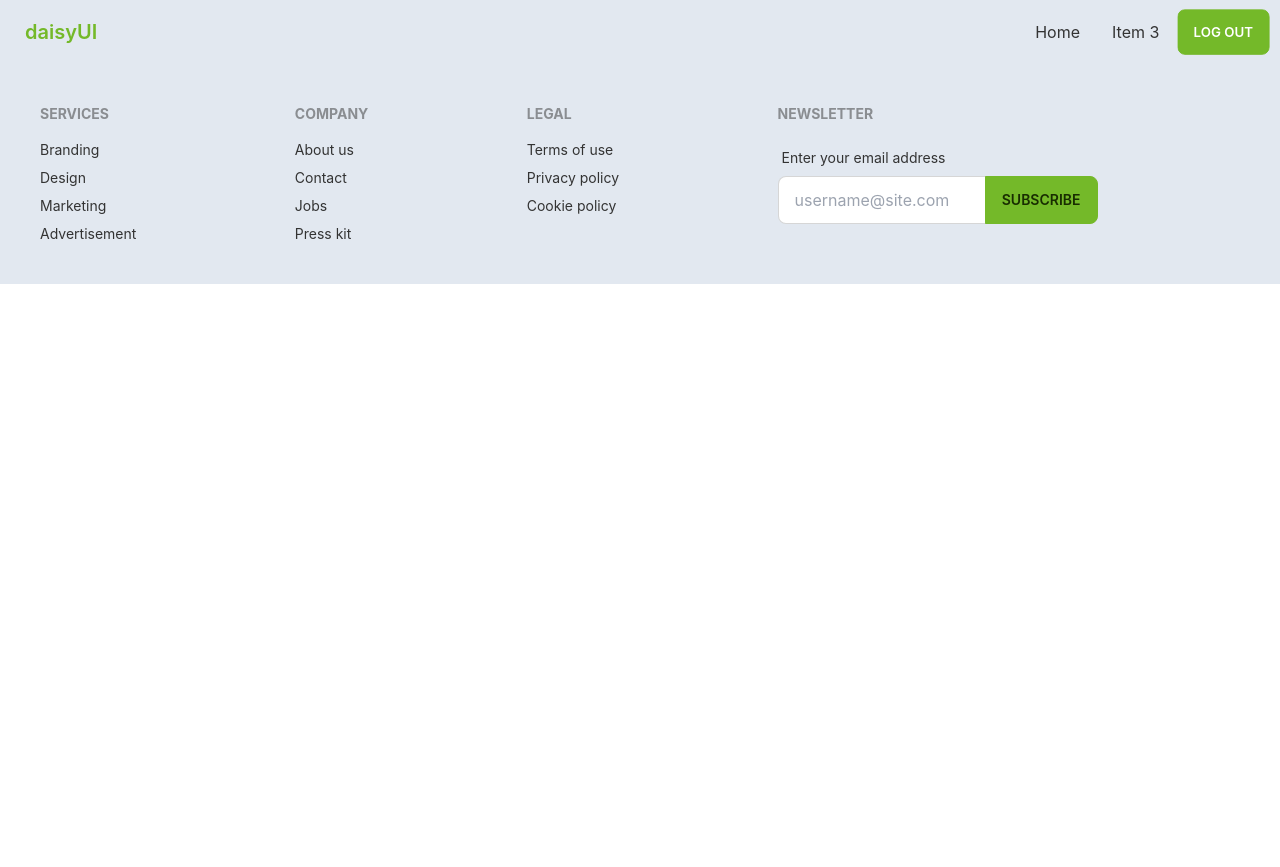
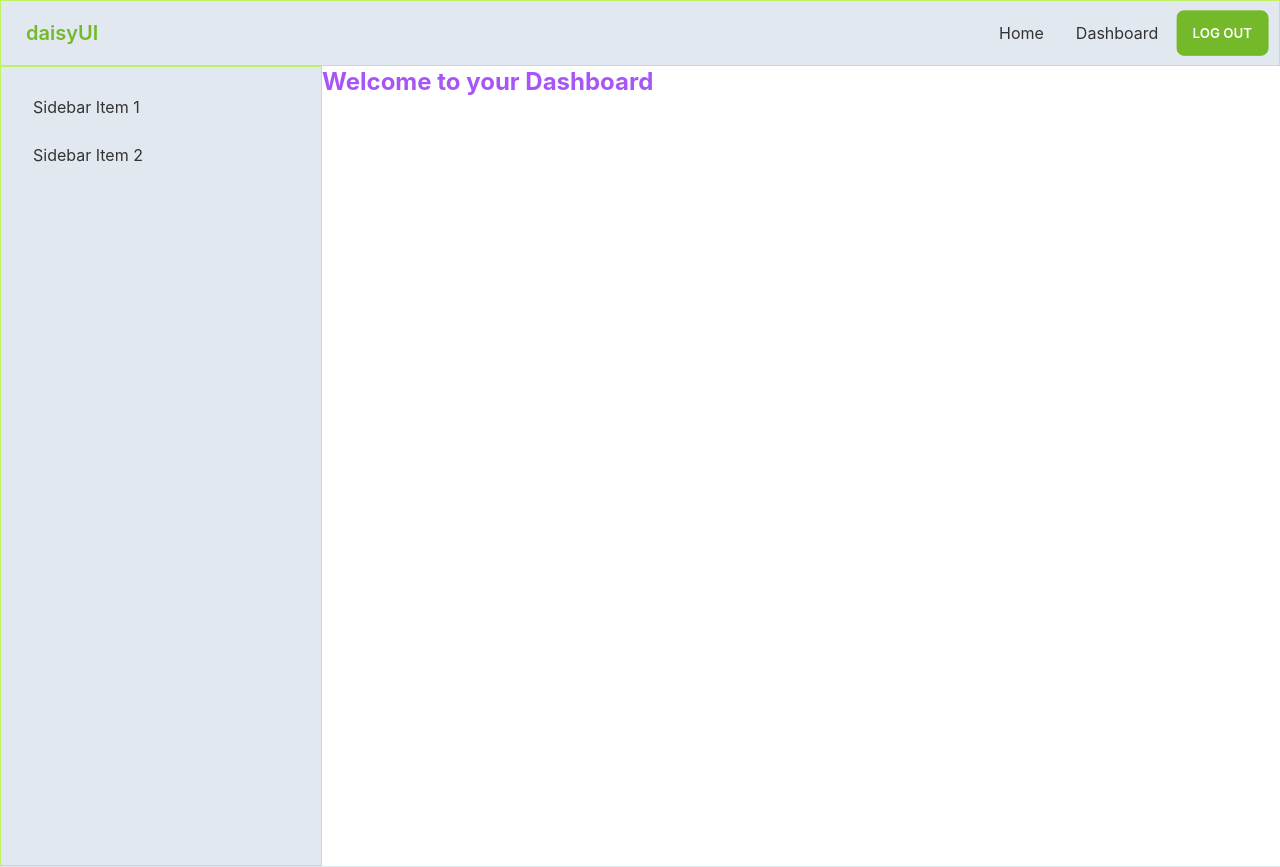
Before and after one commit to HameemH/Toolticarp-assign12, a React (Create React App) app: page /dashboard in a window 1280 px wide. Shown: the top 867 px of the page. Before the commit the page ends 800 px from the top, so only its background shows below. Built offline with nearby package versions, Linux system fonts and the light colour scheme; no server answers; sample sign-in values are in the browser's storage.

Commit message:
dashboard added with btn in nav and some style

```diff
--- a/src/App.js
+++ b/src/App.js
@@ -9,6 +9,7 @@ import Login from './Pages/Authorization/Login';
 import Register from './Pages/Authorization/Register';
 import Purchase from './Pages/RoutePages/Purchase';
 import RequireAuth from './Pages/Authorization/RequireAuth';
+import Dashboard from './Pages/Dashboard/Dashboard';
 
 function App() {
   return (
@@ -21,6 +22,7 @@ function App() {
        <Route path='/login' element={<Login></Login>}></Route>
        <Route path='/register' element={<Register></Register>}></Route>
        <Route path='/purchase/:id' element={<RequireAuth><Purchase/></RequireAuth>}></Route>
+       <Route path ='/dashboard' element={<Dashboard></Dashboard>}></Route>
      </Routes>
      <Footer></Footer>
    </div>
--- /dev/null
+++ b/src/Pages/Dashboard/Dashboard.js
@@ -0,0 +1,27 @@
+import React from 'react';
+import { Outlet } from 'react-router-dom';
+
+const Dashboard = () => {
+    return (
+        <div class="drawer drawer-mobile">
+  <input id="my-drawer-2" type="checkbox" class="drawer-toggle" />
+  <div class="drawer-content ">
+
+  <h2 className='text-2xl font-bold text-purple-500'>Welcome to your Dashboard</h2>
+                <Outlet></Outlet>
+
+  </div>
+  <div class="drawer-side  border border-lime-300">
+    <label for="my-drawer-2" class="drawer-overlay"></label>
+    <ul class="menu p-4 overflow-y-auto w-80 bg-slate-200 text-base-content">
+
+      <li><a>Sidebar Item 1</a></li>
+      <li><a>Sidebar Item 2</a></li>
+    </ul>
+
+  </div>
+</div>
+    );
+};
+
+export default Dashboard;
--- a/src/Pages/RoutePages/Purchase.js
+++ b/src/Pages/RoutePages/Purchase.js
@@ -82,10 +82,10 @@ const Purchase = () => {
     return (
         <div className='p-10'>
             <div className='py-5'>
-                <h1 className='text-center text-5xl'> Hello Dear, <span className='text-primary'>{user?.displayName}</span>({user?.email})</h1>
+                <h1 className='text-center lg:text-5xl'> Hello Dear, <span className='text-primary'>{user?.displayName}</span>({user?.email})</h1>
             </div>
-            <div className='grid grid-cols-2'>
-                <div class="card mx-auto border border-lime-300 lg:w-96 bg-base-100 shadow-xl">
+            <div className='grid grid-cols-1 lg:grid-cols-2'>
+                <div class="card mx-auto border border-lime-300 lg:w-96 bg-base-100 mb-3 shadow-xl">
                     <figure><img src={img} alt="Shoes" /></figure>
                     <div class="card-body">
                         <h2 class="card-title">{name}</h2>
@@ -100,7 +100,7 @@ const Purchase = () => {
                 </div>
                 <div>
                     {/* card for increasing quantity */}
-                    <div class="card w-96 bg-base-100 shadow-xl">
+                    <div class="card lg:w-96 border border-lime-300 bg-base-100 shadow-xl">
                         <div class="card-body">
                             {
                                 (orderQuantity > minQuantity  && orderQuantity<availQuantity) ?
@@ -116,7 +116,7 @@ const Purchase = () => {
                         </div>
                     </div>
                     <div>
-                        <div class="card w-96 bg-base-100 shadow-xl">
+                        <div class="card lg:w-96 bg-base-100 mt-4 border border-lime-300 shadow-xl">
                             <div class="card-body">
                                 <h2 class="card-title">Order Form</h2>
                                 <form className='d-flex flex-column' onSubmit={handleOrder} >
--- a/src/Pages/Shared/Header.js
+++ b/src/Pages/Shared/Header.js
@@ -10,7 +10,7 @@ const Header = () => {
     signOut(auth);
 }
     return (
-        <div class="navbar bg-slate-200">
+        <div class="navbar border border-lime-300 bg-slate-200">
   <div class="navbar-start">
     <div class="dropdown">
       <label tabindex="0" class="btn btn-ghost lg:hidden">
@@ -18,7 +18,9 @@ const Header = () => {
       </label>
       <ul tabindex="0" class="menu menu-compact dropdown-content mt-3 p-2 shadow bg-base-100 rounded-box w-52">
         <li><Link to='/'> Home</Link></li>
-        <li><a>Item 3</a></li>
+        {
+          user? <li><Link to='/dashboard'>Dashboard</Link></li> : null
+        }
         {
           user? <button onClick ={handleLogOut} class="btn btn-primary text-white">LOG OUT</button>:<Link to='/login' class="btn btn-primary text-white">LOG IN</Link>
         }
@@ -27,17 +29,23 @@ const Header = () => {
     </div>
     <a class="btn btn-ghost normal-case text-xl text-primary">daisyUI</a>
   </div>
-  <div class="lg:navbar-end hidden lg:flex">
+  <div class="lg:navbar-end  hidden lg:flex">
     <ul class="menu menu-horizontal p-0">
     <li><Link to='/'> Home</Link></li>
 
-      <li><a>Item 3</a></li>
+       {
+          user? <li><Link to='/dashboard'>Dashboard</Link></li> : null
+        }
       {
           user? <button  onClick={handleLogOut}  class="btn btn-primary text-white">LOG OUT</button>:<Link to='/login' class="btn btn-primary text-white">LOG IN</Link>
         }
     </ul>
   </div>
-
+  <div className="navbar-end lg:hidden">
+                <label tabIndex="1" for="my-drawer-2" className="btn btn-ghost lg:hidden">
+                    <svg xmlns="http://www.w3.org/2000/svg" className="h-5 w-5" fill="none" viewBox="0 0 24 24" stroke="currentColor"><path strokeLinecap="round" strokeLinejoin="round" strokeWidth="2" d="M4 6h16M4 12h8m-8 6h16" /></svg>
+                </label>
+            </div>
 </div>
     );
 };
--- a/src/Pages/Shared/Loading.js
+++ b/src/Pages/Shared/Loading.js
@@ -2,8 +2,8 @@ import React from 'react';
 
 const Loading = () => {
     return (
-        <div>
-            <progress class="progress w-56"></progress>
+        <div className='min-h-screen flex justify-center items-center'>
+            <progress class="progress text-lime-300 w-56"></progress>
         </div>
     );
 };
```
